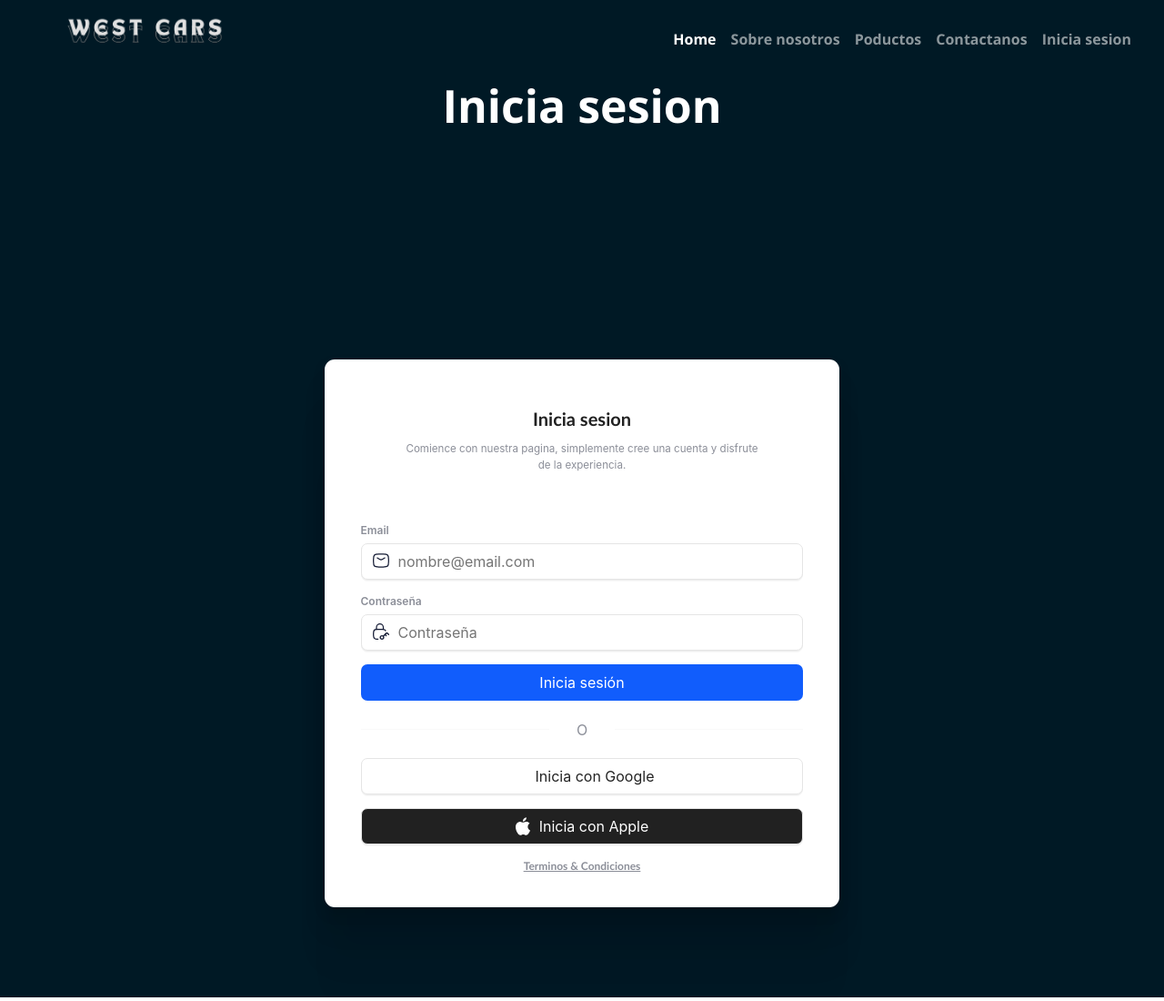
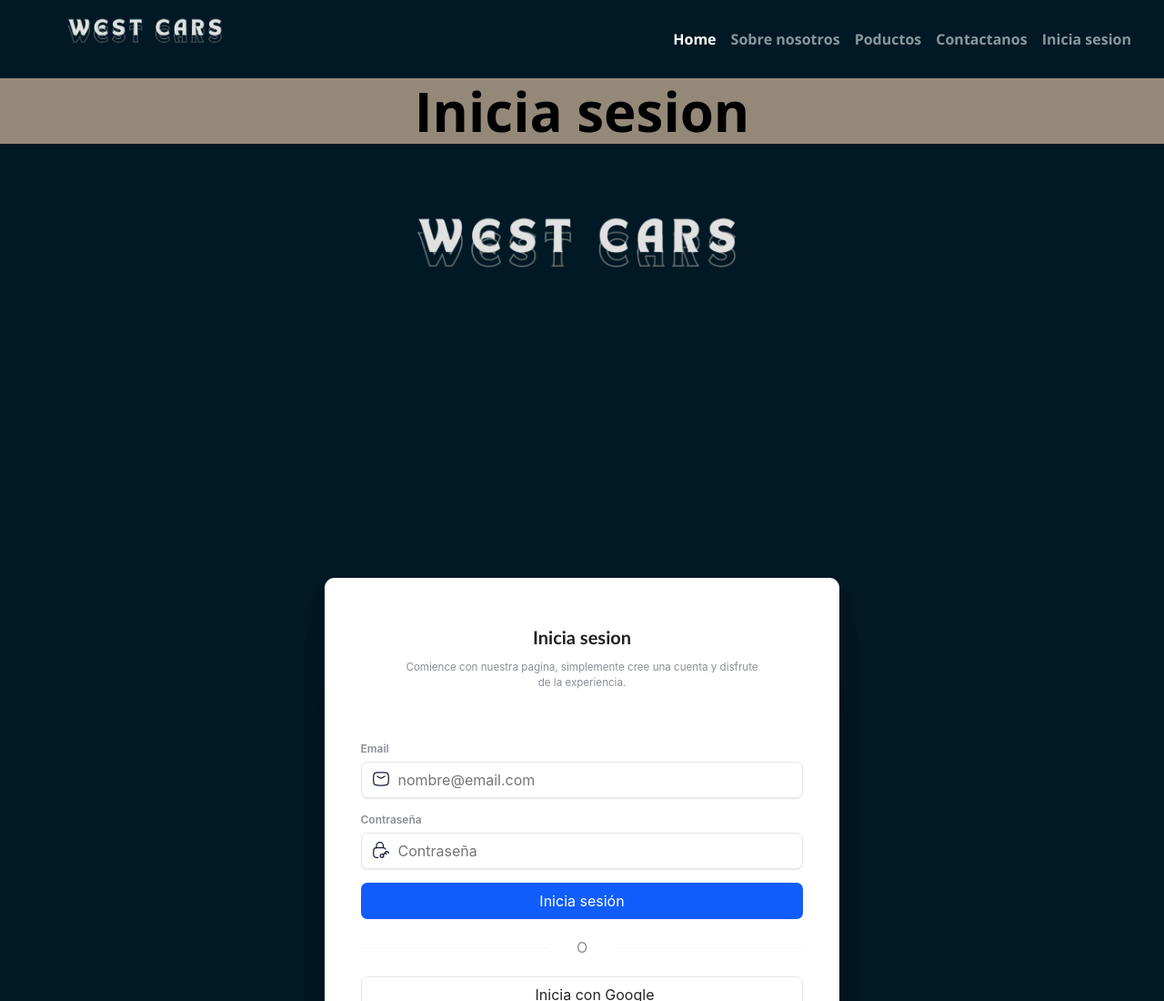
Before and after one commit to Facundosegovia01/PF-FACUNDO-SEGOVIA, a website: page pages/login.html in a window 1280 px wide. Shown: the top 1100 px of the page at 91% size. Drawn offline with nearby package versions, Linux system fonts and the light colour scheme.

Commit message:
login-correcion

```diff
--- a/pages/login.html
+++ b/pages/login.html
@@ -55,6 +55,7 @@
     <div class="titulo-login">
       <h1>Inicia sesion</h1>
     </div>
+    <div class="logo-login"> <img src="../img/logo2.png" alt="logo"></div>
     <!-- login-forms -->
     <section class="login">
       <form class="form_container">
--- a/scss/layouts/_login.scss
+++ b/scss/layouts/_login.scss
@@ -6,8 +6,18 @@
 .titulo-login h1 {
     display: flex;
     justify-content: center;
-    color: white;
-    font-size: 50px;
+    color: black;
+    background-color: #948979;
+    font-size: 60px;
+}
+.logo-login {
+    display: flex;
+    align-items: center;
+    justify-content: center;
+    img {
+        margin-top: 20px;
+        width: 600px;
+    }
 }
 
 .login {
```
Also changed, not shown: css/style.css, 1 other file.
